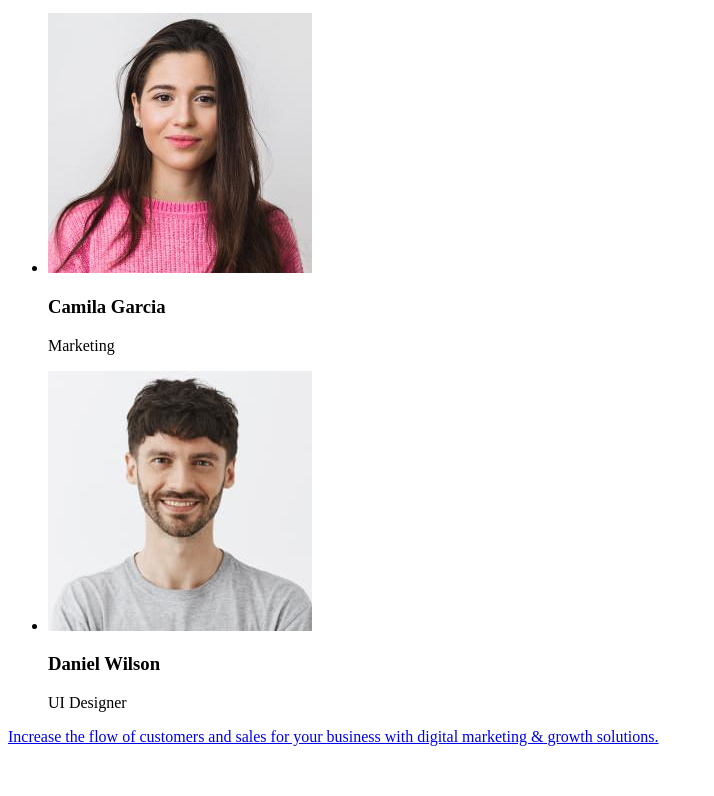
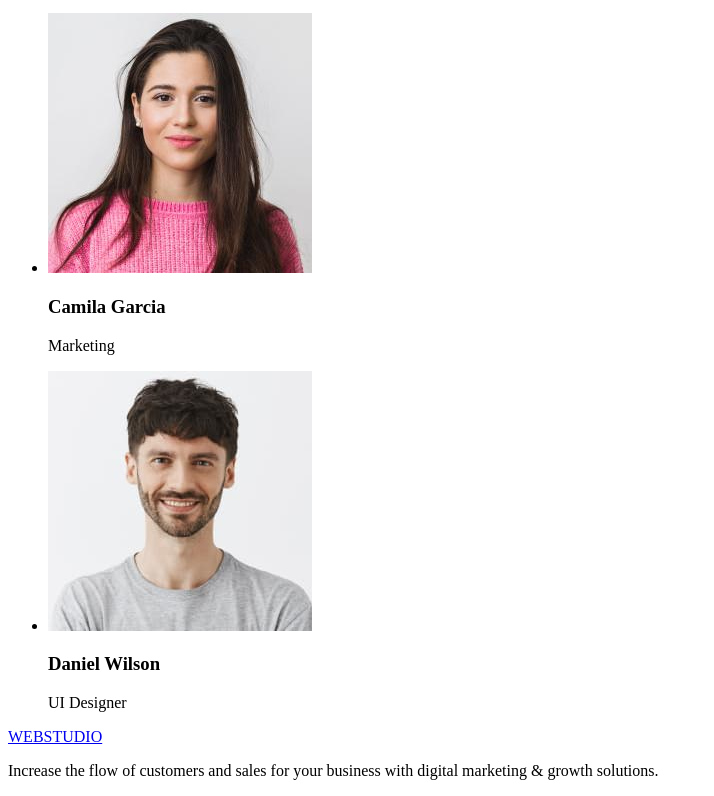
Before and after one commit to TarasRadel/goit-markup-hw-01, a plain HTML site: page index.html in a window 1280 px wide. Shown: the part 1314-2110 px from the top of the page, without its empty margins (0-714 px from the left). Before the commit the page ends 2076 px from the top, so only its background shows below. Drawn offline with Linux system fonts and the light colour scheme.

Commit message:
hw-1-finshversion3

```diff
--- a/index.html
+++ b/index.html
@@ -79,7 +79,7 @@
         </ul>
     </main>
     <footer>
-        <a href="./index.html"><WEBSTUDIO</a>
+        <a href="./index.html">WEBSTUDIO</a>
         <p>Increase the flow of customers and sales for your business with digital marketing & growth solutions.</p>
     </footer>
 </body>
```
